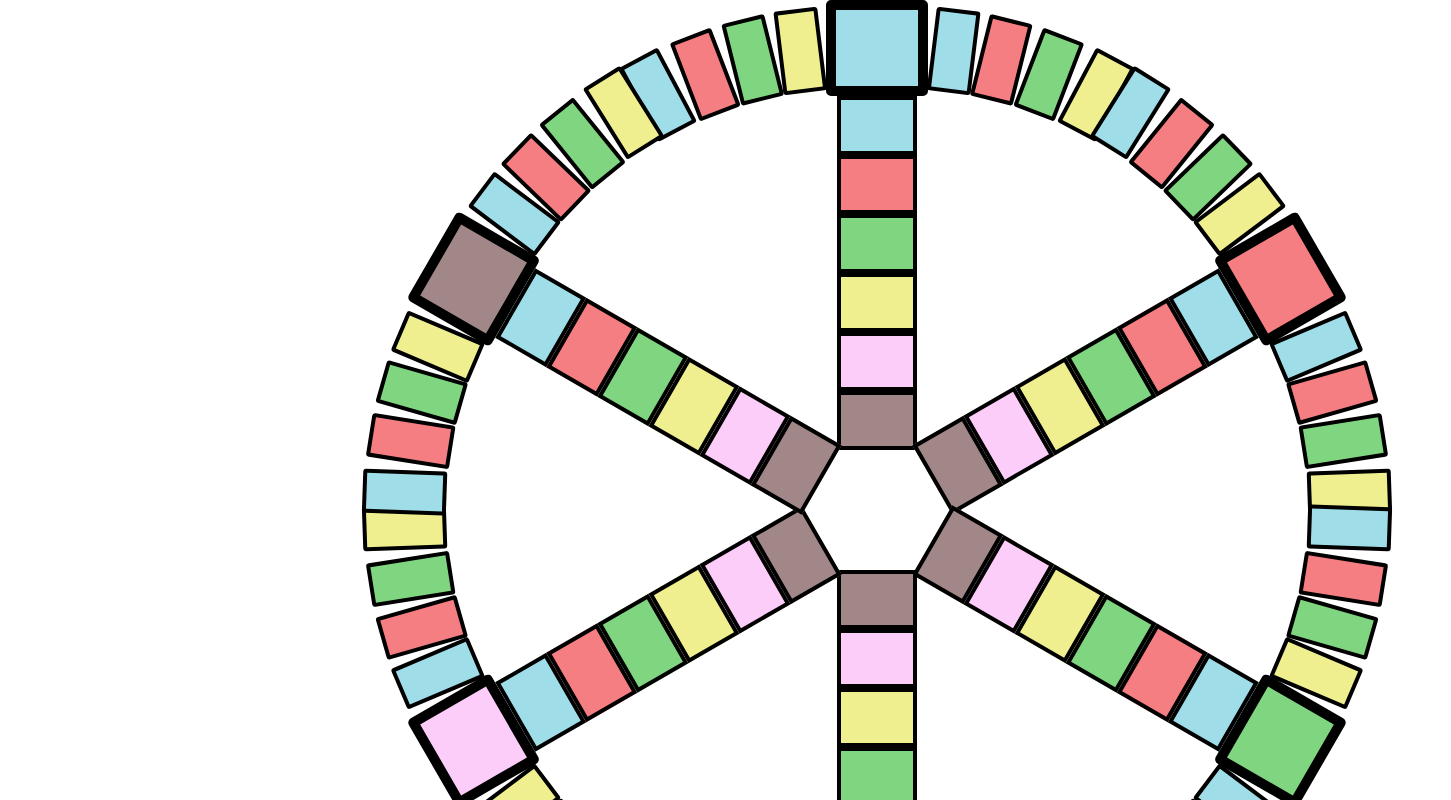
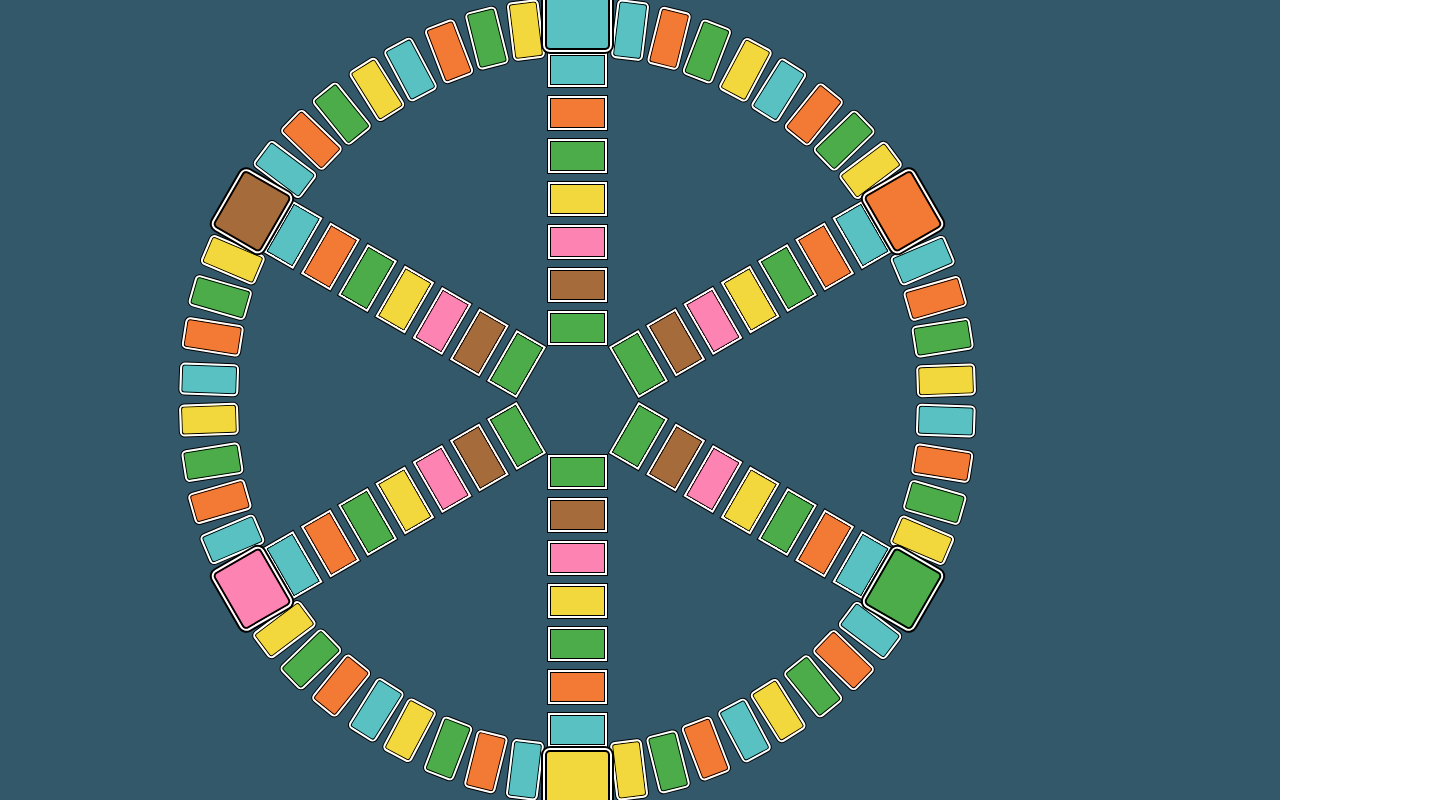
Before and after one commit to dmoranj/Workshop2022Q3Maquetacion, a React (Create React App) app in the folder trivial/: page / in a window 1280 px wide. Shown: the top 800 px of the page, 1451 px wide, since content can reach past the window. Built offline with nearby package versions, Linux system fonts and the light colour scheme.

Commit message:
fix: resolution and colors for the trivial

```diff
--- a/trivial/src/App.js
+++ b/trivial/src/App.js
@@ -7,7 +7,7 @@ const TrivialSquare = ({number, reverse}) => {
   const dx = Math.cos(rads);
 
   return <div  style={{
-    transform: `translateY(${dy*400}px) translateX(${dx*30}px) rotate(${degrees}deg) `,
+    transform: `translateY(${dy*360}px) translateX(${dx*50}px) rotate(${degrees}deg) `,
   }} className={styles.sideSquare}>
   </div>
 }
@@ -25,14 +25,14 @@ const TrivialSection = ({id}) => {
     </div>
 
     <div className={styles.downwards}>
-      {[...Array(6)].map(x => (<div className={styles.downSquare}></div>))}
+      {[...Array(7)].map(x => (<div className={styles.downSquare}></div>))}
     </div>
   </div>
 }
 
 function App() {
   return (
-    <div className="App">
+    <div className={styles.root}>
       {[...Array(6)].map((x, i)=> (<TrivialSection id={i+1}/>))}
     </div>
   );
--- a/trivial/src/App.module.scss
+++ b/trivial/src/App.module.scss
@@ -1,9 +1,11 @@
 @use "sass:map";
 
-$squareHeigth: 76px;
-$squareWidth: 72px;
+$squareHeigth: 55px;
+$squareWidth: 55px;
 
-$square-colors: (1: rgb(159, 221, 232), 2: rgb(245, 126, 130), 3: rgb(128, 214, 128), 4: rgb(239, 239, 143), 5: rgb(253, 205, 250), 6: rgb(161, 135, 136),);
+$square-colors: (1: #5ac1c3, 2: #f37a34, 3: #4dac4a, 4: #f3d83d, 5: #fd84b2, 6: #a66b3a, 7: #4dac4a);
+$background-color: #33586a;
+$secondary-color: #e9cfc3;
 
 @mixin alternate-row($base, $multiplier, $elements) {
   @for $i from 1 through $elements {
@@ -21,57 +23,57 @@ $square-colors: (1: rgb(159, 221, 232), 2: rgb(245, 126, 130), 3: rgb(128, 214,
   }
 }
 
-@for $i from 1 through 6 {
+@for $i from 1 through 7 {
   .color#{$i} {
     background-color: map.get($square-colors, $i);
   }
 }
 
+.root {
+  position:fixed;
+  width: 100%;
+  height: 100%;
+  background-color: $background-color;
+}
+
+$lateralDisplacement: 345px;
+$verticalDisplacement: 200px;
+$fullVerticalDisplacement: 400px;
+
 .trivialSection1 {
-  transform: translateX(-250px) translateY(-400px) rotate(0deg)
+  transform: translateX(0px) translateY(-$fullVerticalDisplacement) rotate(0deg)
 }
 .trivialSection2 {
-  transform: translateX(195px) translateY(-145px) rotate(60deg)
+  transform: translateX($lateralDisplacement) translateY(-$verticalDisplacement) rotate(60deg)
 }
 .trivialSection3 {
-  transform: translateX(195px) translateY(365px) rotate(120deg)
+  transform: translateX($lateralDisplacement) translateY($verticalDisplacement) rotate(120deg)
 }
 .trivialSection4 {
-  transform: translateX(-250px) translateY(620px) rotate(180deg)
+  transform: translateX(0px) translateY($fullVerticalDisplacement) rotate(180deg)
 }
 .trivialSection5 {
-  transform: translateX(-695px) translateY(365px) rotate(240deg)
+  transform: translateX(-$lateralDisplacement) translateY($verticalDisplacement) rotate(240deg)
 }
 .trivialSection6 {
-  transform: translateX(-695px) translateY(-145px) rotate(300deg)
-}
-
-
-.axis {
-  position: absolute;
-  left: 900px;
-  top: 400px;
-
-  background-color: antiquewhite;
-  height: 10px;
-  width: 10px;
+  transform: translateX(-$lateralDisplacement) translateY(-$verticalDisplacement) rotate(300deg)
 }
 
 .sector {
   position: absolute;
   transform-origin: center 0px 0px;
-  left: 900px;
-  top: 400px;
+  left: calc(50vw - 4 * $squareWidth);
+  top: 50vh;
 }
 
 .upper {
   display: flex;
-
 }
 
 .rightwards {
   display: flex;
   align-items: center;
+  gap: 5px;
   @include alternate-colors();
 }
 
@@ -79,6 +81,7 @@ $square-colors: (1: rgb(159, 221, 232), 2: rgb(245, 126, 130), 3: rgb(128, 214,
   display: flex;
   align-items: center;
   flex-direction: row-reverse;
+  gap: 5px;
 
   @include alternate-colors(-1);
 }
@@ -87,15 +90,18 @@ $square-colors: (1: rgb(159, 221, 232), 2: rgb(245, 126, 130), 3: rgb(128, 214,
   display: flex;
   flex-direction: column;
   align-items: center;
+  gap: 13px;
 
-  @include alternate-colors(1, 6);
+  @include alternate-colors(1, 7);
 }
 
 .quesitoSquare {
   width: calc($squareWidth + 10px);
   height: $squareHeigth;
-  border: solid 10px black;
+  box-shadow: inset 0 0 0 2px black, 0 0 0 2px white, 0 0 0 4px black;
   border-radius: 5px;
+  z-index: 10;
+  margin-top: -5px;
 
   &:hover {
     filter: brightness(65%);
@@ -105,7 +111,7 @@ $square-colors: (1: rgb(159, 221, 232), 2: rgb(245, 126, 130), 3: rgb(128, 214,
 .sideSquare {
   width: calc($squareWidth/2);
   height: calc($squareHeigth - 0px);
-  border: solid 4px black;
+  box-shadow: inset 0 0 0 1px black, 0 0 0 2px white, 0 0 0 3px black;
   border-radius: 3px;
 
   &:hover {
@@ -116,7 +122,7 @@ $square-colors: (1: rgb(159, 221, 232), 2: rgb(245, 126, 130), 3: rgb(128, 214,
 .downSquare {
   width: calc($squareWidth - 0px);
   height: calc($squareHeigth - 25px);
-  border: solid 4px black;
+  box-shadow: inset 0 0 0 1px black, 0 0 0 2px white, 0 0 0 3px black;
 
   &:hover {
     filter: brightness(65%);
```
Also changed, not shown: 1 other file (tests, documents, lock files or other folders).
